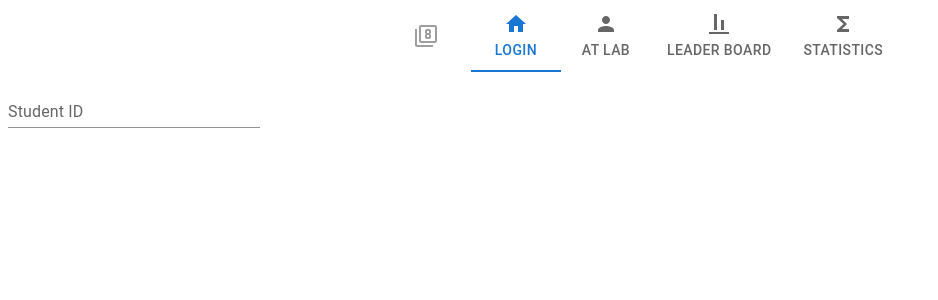
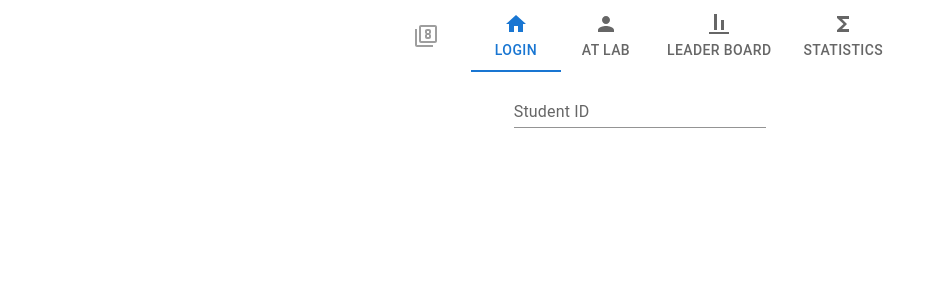
Before and after one commit to lucamanolache/attendance, a React (Create React App) app in the folder static/: page /current in a window 1280 px wide. Shown: the top 300 px of the page, without its empty margins (0-938 px from the left). Built offline with nearby package versions, Linux system fonts and the light colour scheme.

Commit message:
Centered website

```diff
--- a/static/src/components/Current.js
+++ b/static/src/components/Current.js
@@ -1,12 +1,13 @@
 import NavBar from "../navBar";
-import React, {useState} from "react";
+import React, {useEffect, useState} from "react";
 import TextField from '@mui/material/TextField';
 import Box from '@mui/material/Box';
-import {List, ListItem, ListItemText} from "@mui/material";
+import {Grid, List, ListItem, ListItemText} from "@mui/material";
 
 function Current() {
     const [students, setStudents] = useState([])
 
+    useEffect(() => {
         const request_options = {
             method: 'GET',
         }
@@ -31,12 +32,14 @@ function Current() {
                     setStudents(response)
                 }
             })
+    })
 
     return (
         <React.Fragment>
-            <Box
+            <Grid
                 alignItems="center"
                 justifyContent="center"
+                container
             >
                 <List
                     sx={{
@@ -45,16 +48,19 @@ function Current() {
                         position: 'relative',
                         overflow: 'auto',
                         maxHeight: 300,
-                        '& ul': { padding: 0 },
                     }}
-                    subheader={<li />}>
+                >
+                    <li>
                         {students.map((item) => (
+                            <ul>
                                 <ListItem key={item.id}>
                                     <ListItemText primary={item.name}/>
                                 </ListItem>
+                            </ul>
                         ))}
+                    </li>
                 </List>
-            </Box>
+            </Grid>
         </React.Fragment>
     );
 }
--- a/static/src/components/Main.js
+++ b/static/src/components/Main.js
@@ -2,6 +2,7 @@ import NavBar from "../navBar";
 import React, {useState} from "react";
 import TextField from '@mui/material/TextField';
 import Box from '@mui/material/Box';
+import {Grid} from "@mui/material";
 
 function Main() {
     const [text, setText] = useState('')
@@ -57,7 +58,7 @@ function Main() {
 
     return (
         <React.Fragment>
-            <Box
+            <Grid
                 component="TextField"
                 sx={{
                     '& .MuiTextField-root': { m: 1, width: '25ch' },
@@ -65,10 +66,10 @@ function Main() {
                 noValidate
                 autoComplete="off"
                 onKeyUp={handleKeyDown}
-                width={500} height={80}
                 alignItems="center"
                 alignContent="center"
                 justifyContent="center"
+                container
             >
                 <TextField
                     id="login-box"
@@ -78,7 +79,7 @@ function Main() {
                     value={text}
                     helperText={helper}
                     onChange={s => isValid(s.target.value)}/>
-            </Box>
+            </Grid>
         </React.Fragment>
     );
 }
```
Lines whose indentation alone changed are shown as unchanged.
